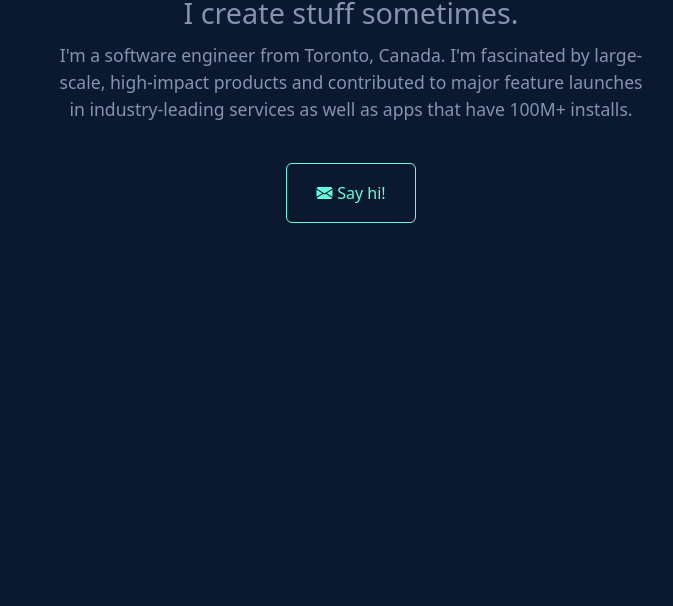
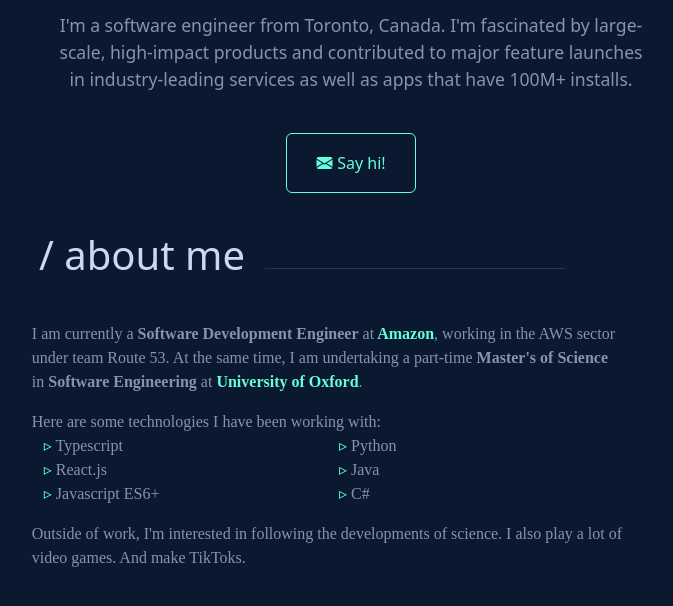
Before and after one commit to Yousef-Abdelrhem/MyPortfolio, a website: page index.html in a window 1280 px wide. Shown: the part 564-1170 px from the top of the page, without its empty margins (289-962 px from the left). Before the commit the page ends 811 px from the top, so only its background shows below. Drawn offline with nearby package versions, Linux system fonts and the light colour scheme; a web font is replaced by a local one.

Commit message:
about me

```diff
--- a/index.html
+++ b/index.html
@@ -20,9 +20,10 @@
     <title>play</title>
   </head>
   <body>
-
     <nav class="navbar navbar-expand-md d-flex">
-      <div class="container-fluid justify-content-end justify-content-around p-0">
+      <div
+        class="container-fluid justify-content-end justify-content-around p-0"
+      >
         <div class="d-md-flex navList">
           <a class="navbar-brand" href="#">Youssef </a>
           <ul
@@ -50,7 +51,7 @@
     <section class="Container-width">
       <div class="Main-Content">
         <section
-          class="banner container-fluid d-flex flex-column align-items-center "
+          class="banner container-fluid d-flex flex-column align-items-center"
         >
           <div id="fractal-tree"></div>
           <img src="" alt="" />
@@ -62,8 +63,8 @@
             <div class="intro-desc text-center">
               I'm a software engineer from Toronto, Canada. I'm fascinated by
               large-scale, high-impact products and contributed to major feature
-              launches in industry-leading services as well as apps that have 100M+
-              installs.
+              launches in industry-leading services as well as apps that have
+              100M+ installs.
             </div>
           </div>
           <button
@@ -72,13 +73,67 @@
           >
             <div class="d-inline"><i class="bi bi-envelope-fill"></i></div>
             <a
-              href="mailto:gazijarin@gmail.com"
+              href="mailto:yousefabdelrhem1@gmail.com"
               class="intro-contact text-decoration-none"
             >
               Say hi!</a
             >
           </button>
         </section>
+
+        <div class="container section-header">
+          <span class="section-title fs-1">/ about me</span>
+        </div>
+
+        <div class="about-content sub-text ">
+          <div class="about-description">
+            <p>
+              I am currently a <b>Software Development Engineer</b> at<a
+                href="https://www.aboutamazon.com/"
+              >
+                Amazon</a
+              >, working in the AWS sector under team Route 53. At the same
+              time, I am undertaking a part-time <b> Master's of Science</b> in
+              <b>Software Engineering </b>at
+              <a href="https://www.ox.ac.uk/about">University of Oxford</a>.
+            </p>
+            Here are some technologies I have been working with:
+            <ul class="container tech-stack list-unstyled">
+              <div class="row">
+                <div class="fade-in-section is-visible col">
+                  <li>Typescript</li>
+                </div>
+                <div class="fade-in-section is-visible col">
+                  <li>Python</li>
+                </div>
+              </div>
+
+              <div class="row">
+                <div class="fade-in-section is-visible col">
+                  <li>React.js</li>
+                </div>
+                <div class="fade-in-section is-visible col">
+                  <li>Java</li>
+                </div>
+              </div>
+
+              <div class="row">
+                <div class="fade-in-section is-visible col">
+                  <li>Javascript ES6+</li>
+                </div>
+                <div class="fade-in-section is-visible col">
+                  <li>C#</li>
+                </div>
+
+              </div>
+            </ul>
+            <p>
+              Outside of work, I'm interested in following the developments of
+              science. I also play a lot of video games. And make TikToks.
+            </p>
+          </div>
+        </div>
+
       </div>
     </section>
 
--- a/js/FractalTree.js
+++ b/js/FractalTree.js
@@ -4,7 +4,7 @@ const container = document.getElementById("fractal-tree");
 // Create the canvas
 const canvas = document.createElement("canvas");
 canvas.width = 400;
-canvas.height = 400;
+canvas.height = 370;
 container.appendChild(canvas);
 
 // Set up the canvas context
--- a/styles/styles.css
+++ b/styles/styles.css
@@ -144,9 +144,13 @@ body{
     justify-content: center;
     align-items: center;
     padding: 1.5rem;
+
   }
   .Main-Content{
+        /* width: 100%; */
         max-width: 1000px !important;
+        margin: 0 auto; /* Center it horizontally */
+
   }
 @media screen and (min-width: 768px) {
     body {
@@ -199,8 +203,6 @@ body{
 }
 .navList .navbar-brand{
     color: #64ffda;
-    /* color: var(--Lightest-Slate); */
-
 }
 .navList .navbar-brand:hover{
     color: white;
@@ -261,6 +263,7 @@ color: white;
 }
 
 .sub-text{
+
     font-size: 1rem;
     max-width: unset;
     padding-bottom: 40px;
@@ -316,7 +319,7 @@ color: white;
 .section-header {
     color: var(--Lightest-Slate) !important;
     font-weight: 500;
-    max-width: 1000px;
+    max-width: 1440px;
     margin-top: 2rem !important;
     margin-bottom: 2rem;
     display: flex;
@@ -336,3 +339,36 @@ color: white;
         border-bottom: 1px solid var(--Lightest-Navy);
     }
 }
+
+
+/* About Section */
+
+
+.about-content{
+    font-family: 'NTR';
+    font-size: 1rem;
+    line-height: 1.5rem;
+    display: upset;
+    padding: 0.3rem;
+    color: var(--Slate);
+}
+
+@media screen and (min-width: 768px){
+    .about-content{
+        font-size: 1rem;
+    }
+}
+.about-description{
+    position: relative;
+}
+.about-description li::before {
+    content: "▹ ";
+    color: var(--Green);
+    left: -13px;
+}
+
+.about-description a{
+    text-decoration: none;
+    font-weight: bold;
+    color: var(--Green);
+}
```
Also changed, not shown: playground.html (+17 -29 lines).
